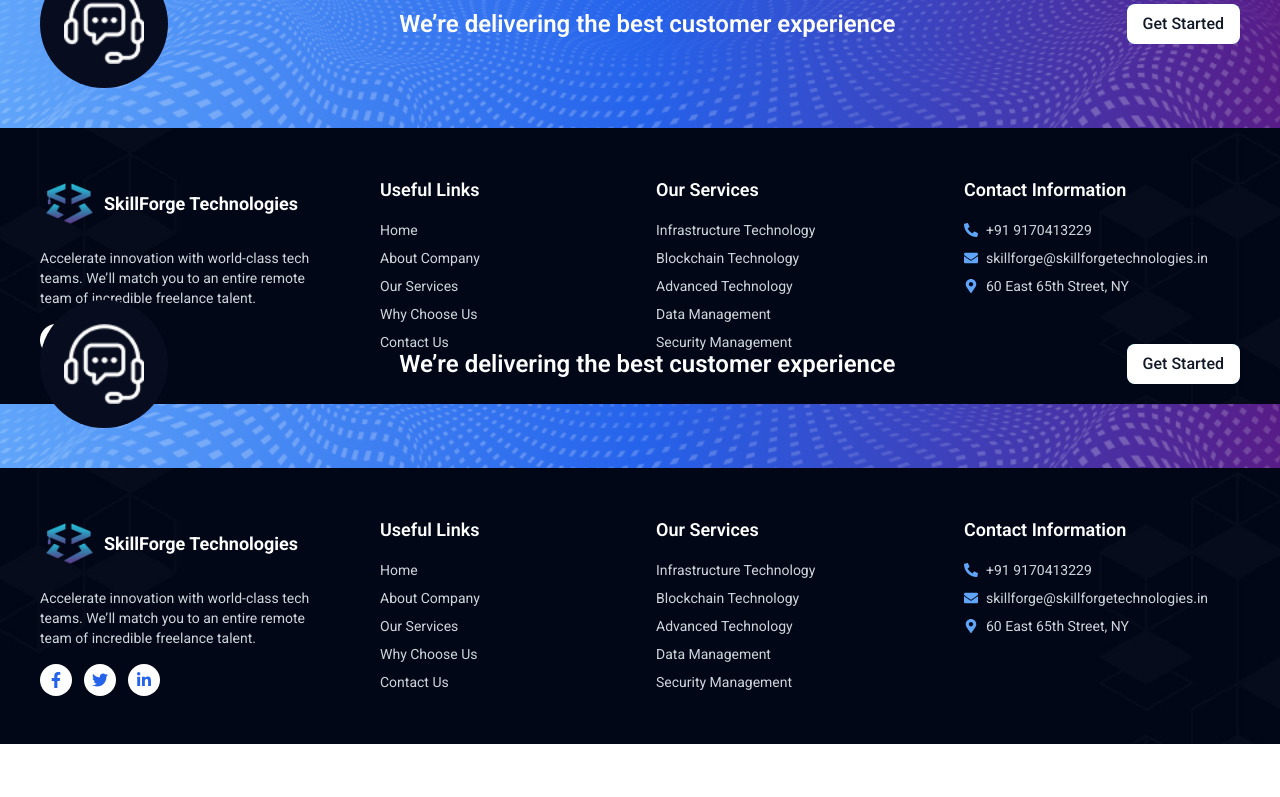
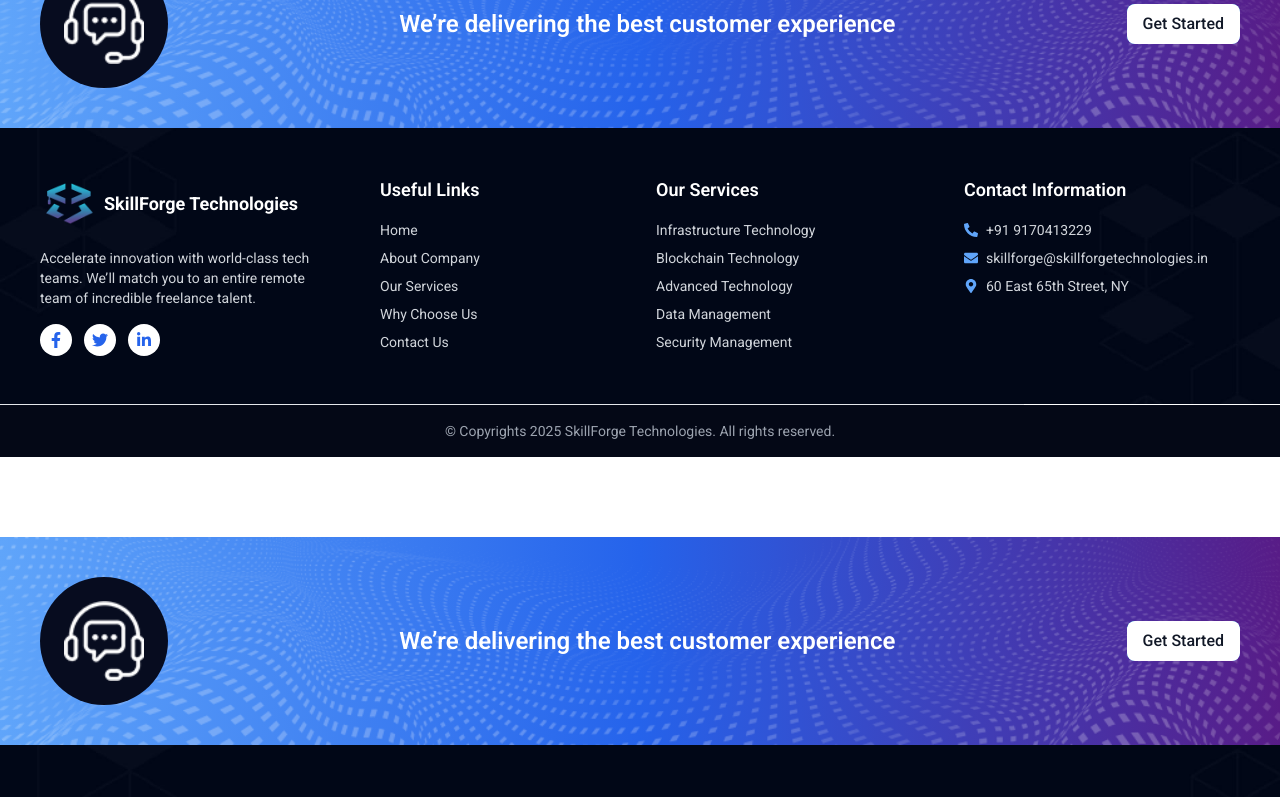
Before and after one commit to jyotitiwari106/website, a React (Create React App) app: page /blog in a window 1280 px wide. Shown: the part 1660-2457 px from the top of the page. Before the commit the page ends 2404 px from the top, so only its background shows below. Built offline with nearby package versions, Linux system fonts and the light colour scheme.

Commit message:
Home changes

```diff
--- a/src/components/home/HeroSection.js
+++ b/src/components/home/HeroSection.js
@@ -58,7 +58,7 @@
           <div className="absolute inset-0 bg-gradient-to-b from-black/50 via-black/30 to-transparent z-10" />
 
           {/* Content */}
-          <div className="relative z-20 flex flex-col justify-center px-4 md:px-[10%] text-white h-full">
+          <div className="relative z-20 flex flex-col pt-56 px-4 md:px-[10%] text-white h-full">
             <motion.div
               initial={{ opacity: 0, y: 20 }}
               animate={{ opacity: 1, y: 0 }}
--- a/src/components/layout/Footer.js
+++ b/src/components/layout/Footer.js
@@ -39,7 +39,7 @@ const Footer = () => {
 
       {/* Footer Main Section */}
       <footer
-        className=" !absolute z-10 py-12 bg-cover bg-center bg-no-repeat w-full overflow-hidden"
+        className="py-12 bg-cover bg-center bg-no-repeat w-full overflow-hidden"
         style={{ backgroundImage: `url(${footer})` }}
       >
         <div className="max-w-7xl mx-auto px-4 md:px-10">
@@ -107,10 +107,12 @@ const Footer = () => {
             </div>
           </div>
         </div>
+
       </footer>
 
       {/* Copyright */}
-      <div className="bg-[#040816] py-4">
+      <hr className='w-[80%]'/>
+     <div className="bg-[#040816] py-4">
         <div className="max-w-7xl mx-auto px-4 text-center text-gray-400 text-sm">
           © Copyrights {new Date().getFullYear()} SkillForge Technologies. All rights reserved.
         </div>
--- a/src/pages/AboutPage.js
+++ b/src/pages/AboutPage.js
@@ -11,7 +11,7 @@ import bg from '../assets/About/page-banner.jpg';
 const AboutPage = () => {
   return (
     <div className='relative'>
-      <img src={bg} alt=''className='pt-20 relative'/>
+      <img src={bg} alt=''className='inset-0 w-full h-full object-cover pt-20 transform hover:scale-105 !h-[500px] transition-transform duration-3000 '/>
       <div className='absolute inset-0 text-black flex justify-center items-center'>
         <p className='flex justify-center items-center absolute inset-0'>About Us</p> </div>
 
```
